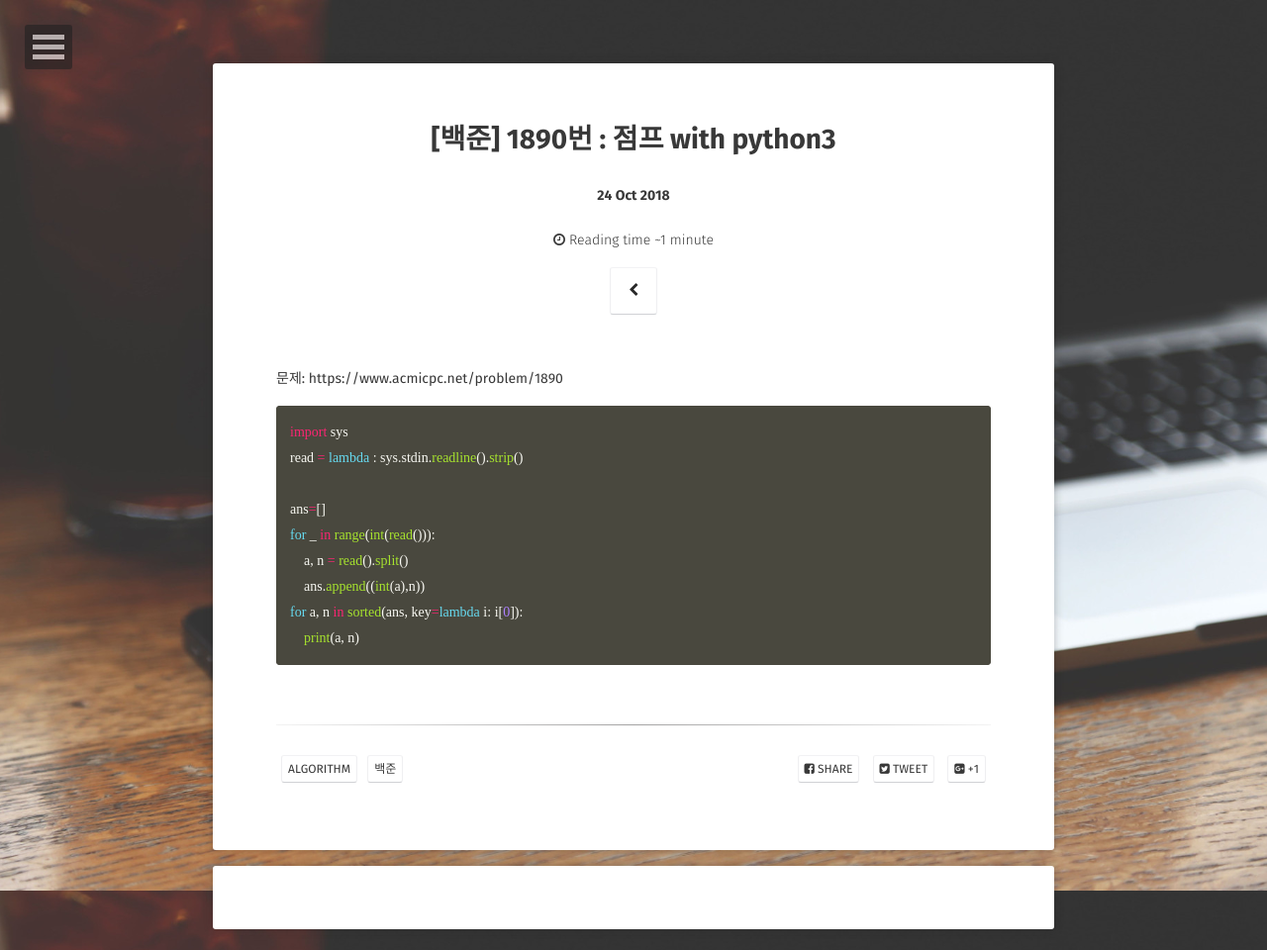
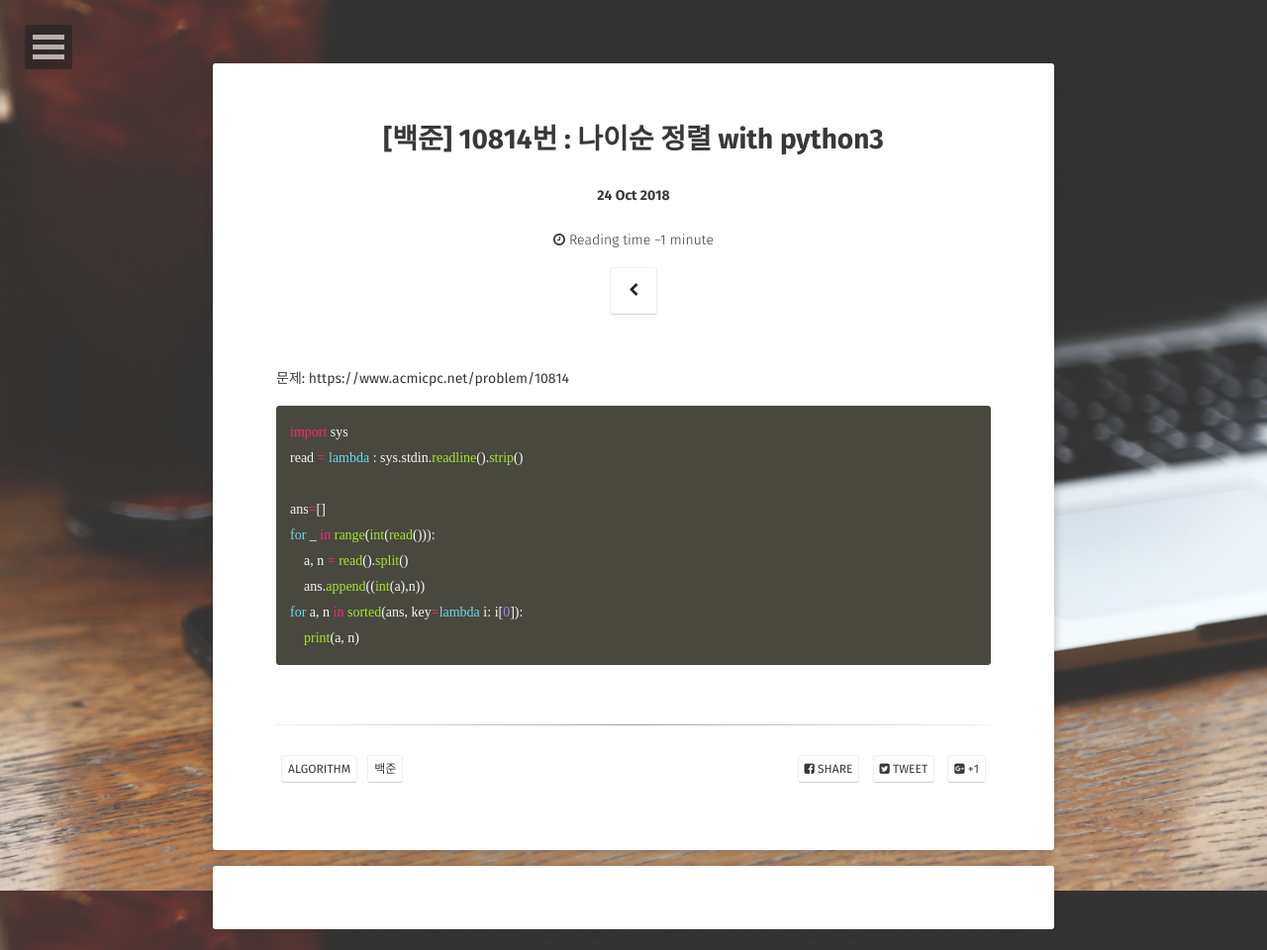
Before and after one commit to JoosJuliet/joosjuliet.github.io, a Jekyll site: the page built from _posts/2018-10-24-10814.md, in a window 1280 px wide, cut to the strip 0-960 px from the top of the page. Shown: the whole strip at 99% size. Built offline with Jekyll 4.4.1, drawn with Linux system fonts in a browser that asks for light colours; some web fonts are replaced.

Commit message:
post 10824's solution with python

````diff
--- a/_posts/2018-10-24-1890.md
+++ b/_posts/2018-10-24-10814.md
@@ -1,13 +1,13 @@
 ---
 layout: post
 section-type: post
-title: "[백준] 1890번 : 점프 with python3"
+title: "[백준] 10814번 : 나이순 정렬 with python3"
 categories: Algorithm
 tags: [ 'algorithm', '백준' ]
 comments: true
 ---
 문제:
-https://www.acmicpc.net/problem/1890
+https://www.acmicpc.net/problem/10814
 
 ``` python
 import sys
````
